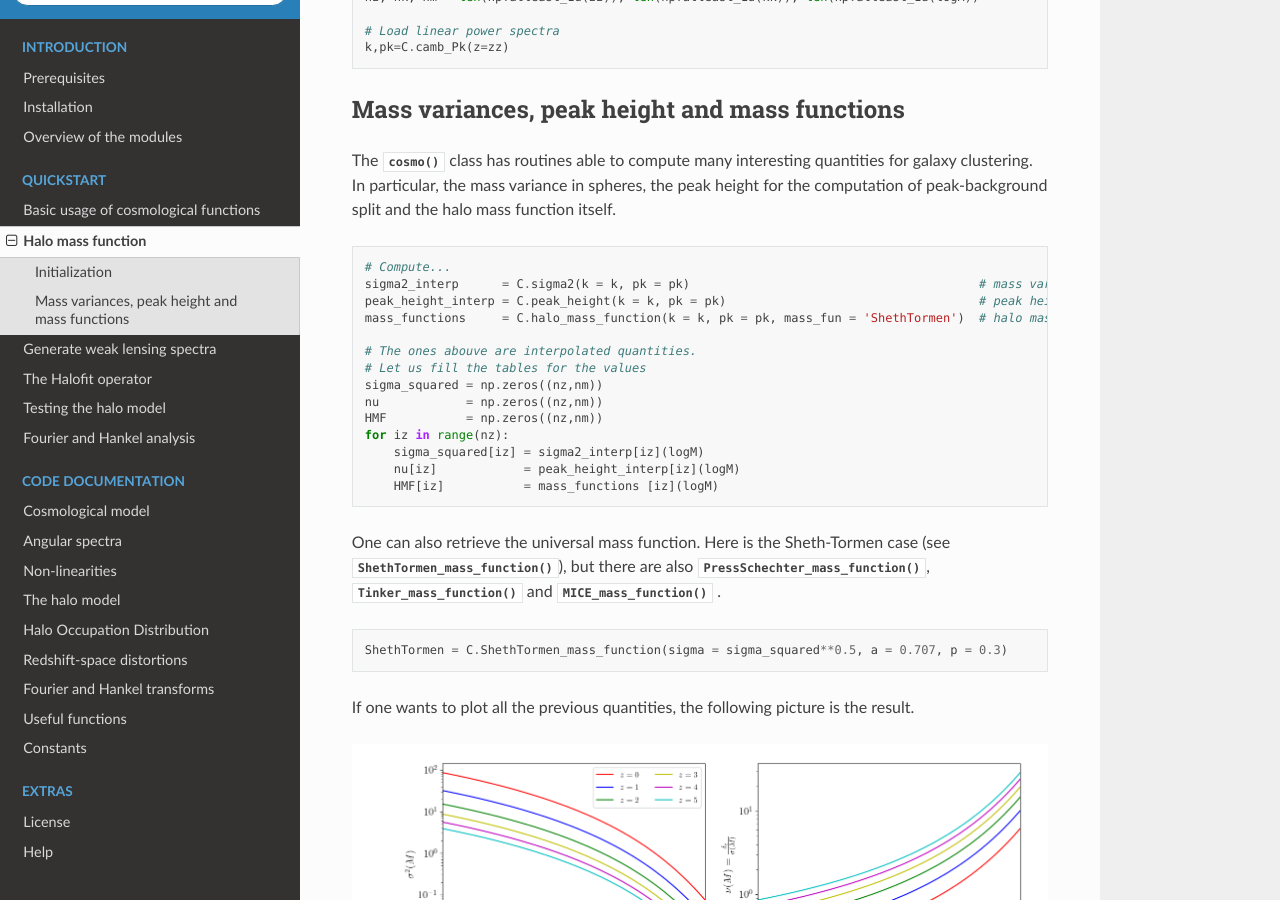
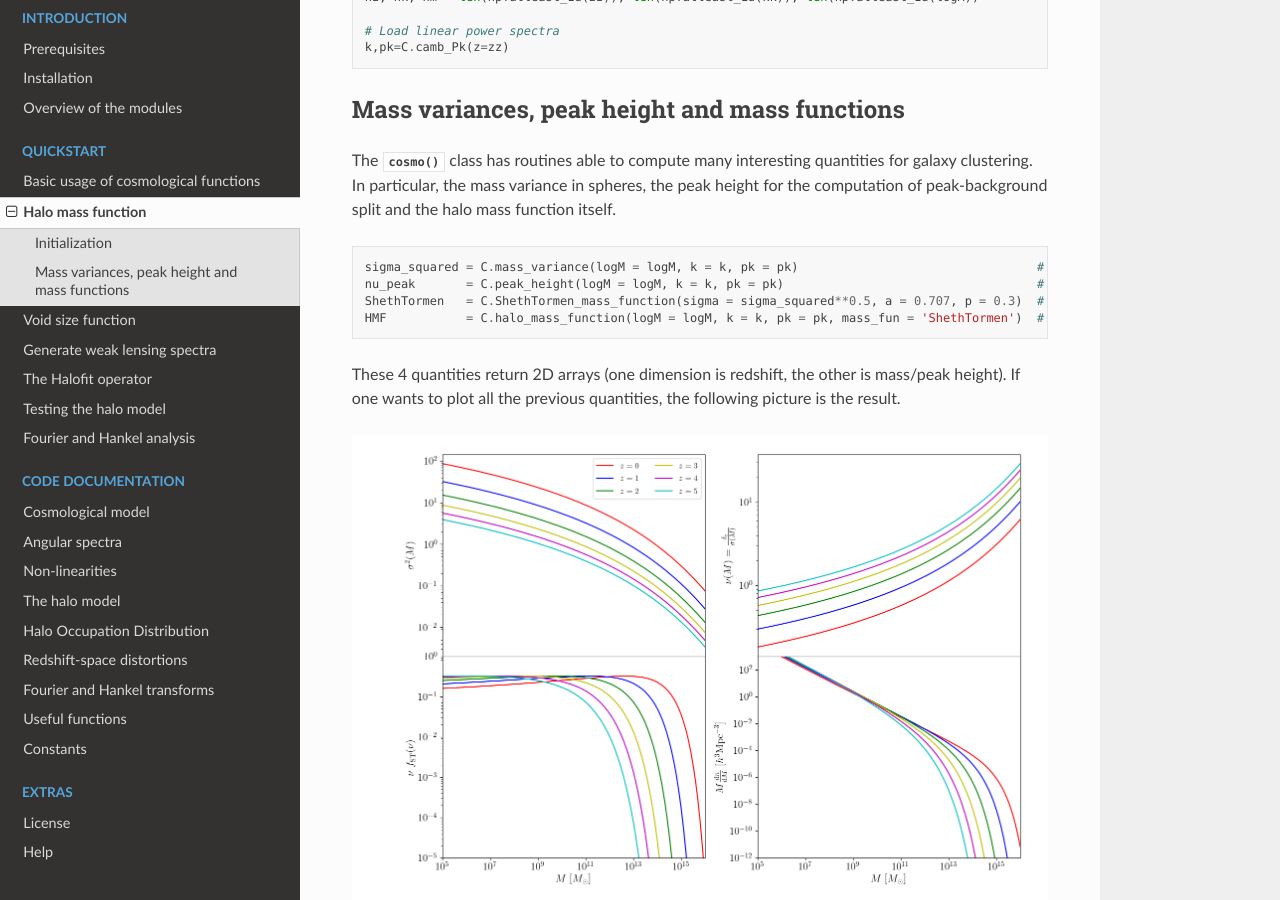
Before and after one commit to GabrieleParimbelli/COLIBRI, a Sphinx documentation site: the page built from doc/source/quickstart/test_mass_function.rst, in a window 1280 px wide and 900 px high, scrolled down 562 px. Built offline with Sphinx 7.4.7 and the Read the Docs theme 2.0.0, drawn with Linux system fonts in a browser that asks for light colours.

Commit message:
Added documentation void size function

```diff
--- a/doc/source/index.rst
+++ b/doc/source/index.rst
@@ -30,6 +30,7 @@
 
    quickstart/test_cosmology
    quickstart/test_mass_function
+   quickstart/test_void_size_function
    quickstart/test_angular_spectra
    quickstart/test_nonlinear
    quickstart/test_halo_model
--- a/doc/source/quickstart/test_mass_function.rst
+++ b/doc/source/quickstart/test_mass_function.rst
@@ -38,27 +38,12 @@
 
 .. code-block:: python
 
- # Compute...
- sigma2_interp      = C.sigma2(k = k, pk = pk)                                        # mass variance in spheres
- peak_height_interp = C.peak_height(k = k, pk = pk)                                   # peak height
- mass_functions     = C.halo_mass_function(k = k, pk = pk, mass_fun = 'ShethTormen')  # halo mass function
+ sigma_squared = C.mass_variance(logM = logM, k = k, pk = pk)                                 # mass variance in spheres
+ nu_peak       = C.peak_height(logM = logM, k = k, pk = pk)                                   # peak-background split
+ ShethTormen   = C.ShethTormen_mass_function(sigma = sigma_squared**0.5, a = 0.707, p = 0.3)  # Sheth-Tormen function
+ HMF           = C.halo_mass_function(logM = logM, k = k, pk = pk, mass_fun = 'ShethTormen')  # halo mass function
 
- # The ones abouve are interpolated quantities.
- # Let us fill the tables for the values
- sigma_squared = np.zeros((nz,nm))
- nu            = np.zeros((nz,nm))
- HMF           = np.zeros((nz,nm))
- for iz in range(nz):
-     sigma_squared[iz] = sigma2_interp[iz](logM)
-     nu[iz]            = peak_height_interp[iz](logM)
-     HMF[iz]           = mass_functions [iz](logM)
-
-One can also retrieve the universal mass function. Here is the Sheth-Tormen case (see :func:`~colibri.cosmology.cosmo.ShethTormen_mass_function`), but there are also :func:`~colibri.cosmology.cosmo.PressSchechter_mass_function`, :func:`~colibri.cosmology.cosmo.Tinker_mass_function` and :func:`~colibri.cosmology.cosmo.MICE_mass_function` .
-
-.. code-block:: python
-
- ShethTormen = C.ShethTormen_mass_function(sigma = sigma_squared**0.5, a = 0.707, p = 0.3)
-
+These 4 quantities return 2D arrays (one dimension is redshift, the other is mass/peak height).
 If one wants to plot all the previous quantities, the following picture is the result.
 
 .. image:: ../_static/mass_function.png
```
Also changed, not shown: doc/source/quickstart/test_void_size_function.rst (added, +83 -0 lines), 1 other file.
